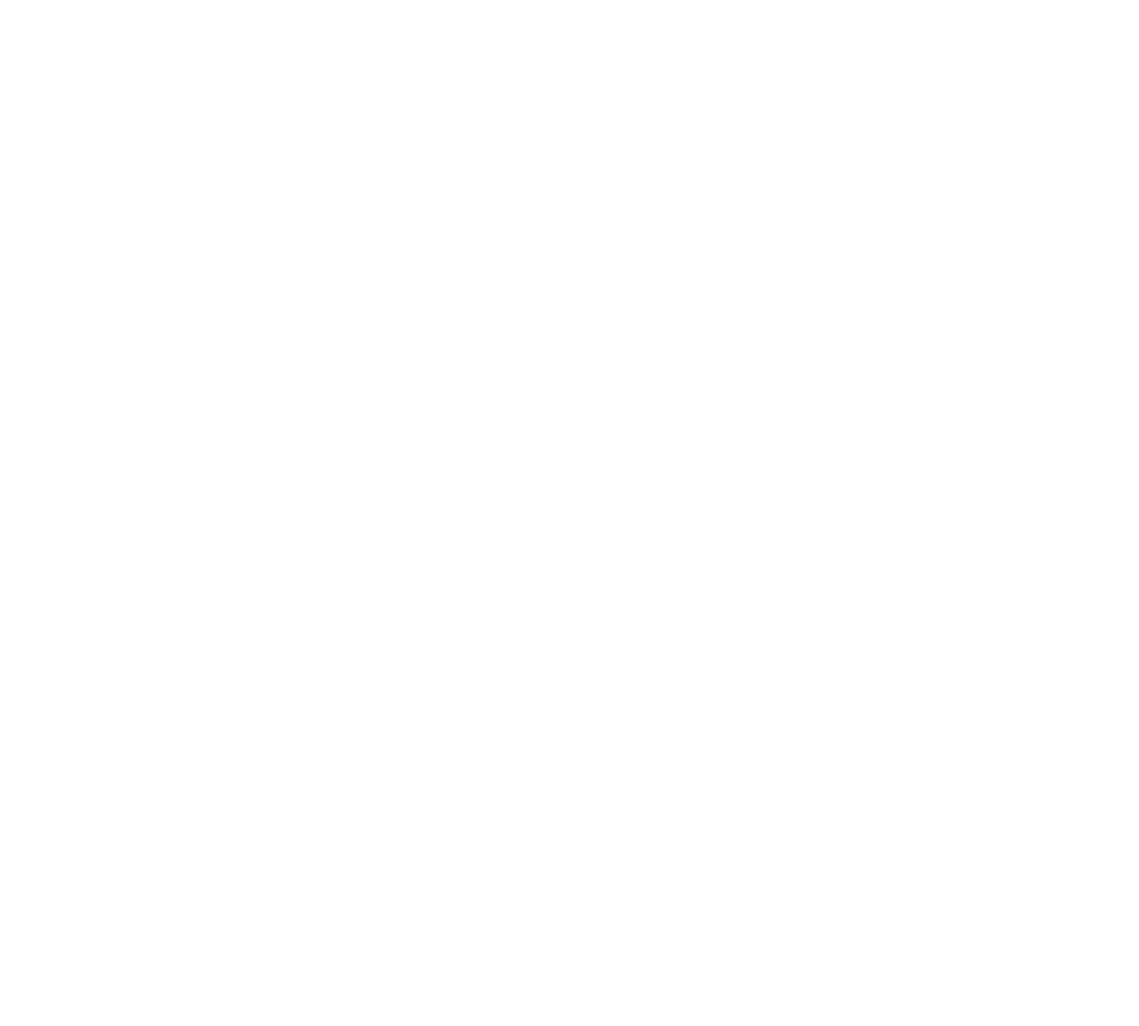
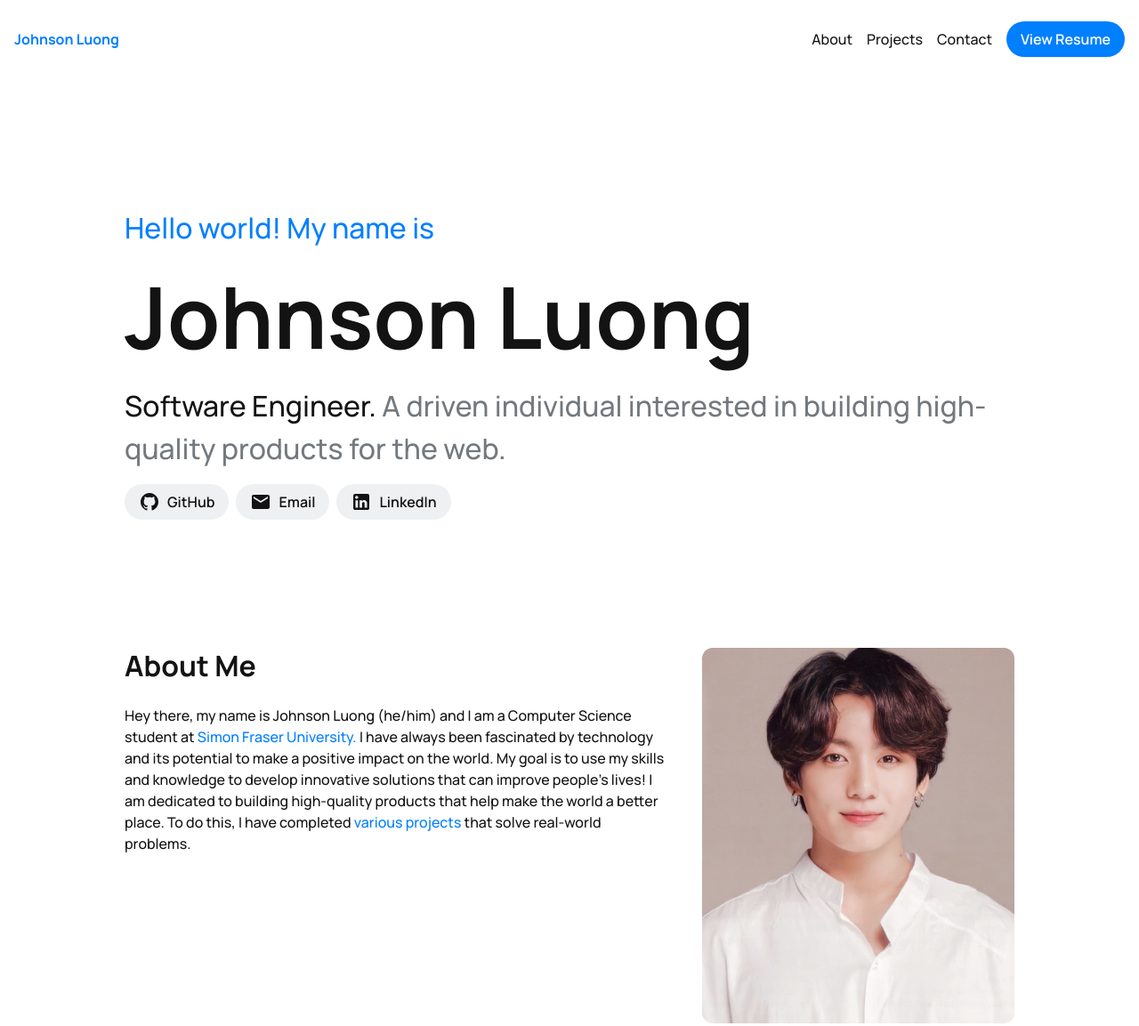
Before and after one commit to JohnsonL111/workshop-portfolio, a plain HTML site: page index.html in a window 1280 px wide. Shown: the top 1153 px of the page at 89% size. Before the commit the page ends 800 px from the top, so only its background shows below. Drawn offline with Linux system fonts and the light colour scheme.

Commit message:
fix: use final files

```diff
--- a/index.html
+++ b/index.html
@@ -0,0 +1,91 @@
+<!DOCTYPE html>
+<html lang="en">
+
+<head>
+  <meta charset="UTF-8" />
+  <meta http-equiv="X-UA-Compatible" content="IE=edge" />
+  <meta name="viewport" content="width=device-width, initial-scale=1.0" />
+  <link rel="stylesheet" type="text/css" href="default.css" />
+
+  <link rel="stylesheet" type="text/css" href="style.css" />
+  <title>Portfolio</title>
+</head>
+
+<body>
+  <header class="container header">
+    <div class="header--title">
+      <p class="header--name"><b>Johnson Luong</b></p>
+
+      <button id="menu-btn">
+        <img src="./assets/icons/icon-menu.svg" alt="Menu Icon">
+      </button>
+    </div>
+    <nav>
+      <ul>
+        <li><a href="#about">About</a></li>
+        <li><a href="#projects">Projects</a></li>
+        <li><a href="#contact">Contact</a></li>
+        <li><a href="#" class="btn">View Resume</a></li>
+      </ul>
+
+    </nav>
+  </header>
+
+  <main>
+    <section class="content-container" id="hero">
+      <p class="hero--intro-text">Hello world! My name is</p>
+      <h1>Johnson Luong</h1>
+      <p class="hero--description">
+        <span>Software Engineer.</span> A driven individual interested in building high-quality products for the web.
+      </p>
+      <div class="hero--social-links">
+        <a href="#" class="btn">
+          <img src="./assets/icons/icon-github.svg" alt="GitHub Icon">
+          GitHub</a>
+        <a href="#" class="btn">
+          <img src="./assets/icons/icon-email.svg" alt="Email Icon">
+          Email</a>
+        <a href="#" class="btn">
+          <img src="./assets/icons/icon-linkedin.svg" alt="LinkedIn Icon">
+          LinkedIn</a>
+      </div>
+    </section>
+
+    <section class="content-container" id="about">
+      <div class="about--content">
+        <div>
+          <h2>About Me</h2>
+          <p>Hey there, my name is Johnson Luong (he/him) and I am a Computer Science student at <a
+              href="https://sfu.ca">Simon Fraser
+              University.</a> I have always been fascinated by technology and its potential to make a positive impact on
+            the
+            world.
+
+            My goal is to use my skills and knowledge to develop innovative solutions that can improve people's lives! I
+            am dedicated to building high-quality products that help make the world a better place. To do this, I have
+            completed <a href="#projects">various projects</a> that solve real-world problems.</p>
+        </div>
+      </div>
+      <img src="./assets/profile.jpg" alt="Sebastian Lee's profile image">
+
+    </section>
+
+    <section class="content-container" id="projects">
+      <h2>Projects</h2>
+      <div class="project--item">
+        <img src="./assets/project-1-img.png" alt="Project image">
+        <div class="project--item--description">
+          <h3>SFU Surge Website v2</h3>
+          <p>The official website of SFU Surge</p>
+          <div class="project--item--actions">
+            <a href="#" class="btn">View Project</a>
+            <a href="#" class="btn secondary">View Site</a>
+          </div>
+        </div>
+      </div>
+    </section>
+  </main>
+  <script src="script.js"></script>
+</body>
+
+</html>
--- a/script.js
+++ b/script.js
@@ -0,0 +1,10 @@
+const menuBtn = document.querySelector("#menu-btn");
+const nav = document.querySelector("header.header nav");
+
+menuBtn.addEventListener("click", function () {
+  if (nav.style.display === "none") {
+    nav.style.display = "flex";
+  } else {
+    nav.style.display = "none";
+  }
+});
--- a/style.css
+++ b/style.css
@@ -35,3 +35,258 @@
 }
 
 /* ----------------------------------------- Variable End */
+/* ----------------------------------------- Global Start*/
+
+html,
+body {
+  scroll-behavior: smooth;
+  font-family: "Manrope", sans-serif;
+  font-weight: 500;
+  background-color: var(--color-neutral-white);
+  color: var(--color-neutral-black);
+}
+
+main {
+  display: flex;
+  flex-direction: column;
+  gap: 6rem;
+  padding: 9rem 1rem;
+}
+
+.container {
+  max-width: var(--container-max-width);
+  margin: auto;
+}
+
+.content-container {
+  max-width: var(--content-container-max-width);
+  margin: auto;
+}
+
+h1, h2, h3 {
+  font-weight: 700;
+  line-height: 125%;
+}
+
+h1 {
+  font-size: 2.75rem;
+}
+
+h2 {
+  font-size: 2rem;
+}
+
+h3 {
+  font-size: 1.5rem;
+}
+
+a {
+  text-decoration: none;
+  color: var(--color-primary-5);
+}
+
+a:hover {
+  text-decoration: underline;
+}
+
+.btn {
+  background-color: var(--color-primary-5);
+  color: var(--color-neutral-white);
+  border: none;
+  padding-left: 1rem;
+  padding-right: 1rem;
+  height: 2.5rem;
+  display: flex;
+  align-items: center;
+  gap: 0.5rem;
+  border: none;
+  border-radius: 4rem;
+  font-weight: 600;
+  transition: transform 0.25s;
+}
+
+.btn:hover {
+  text-decoration: none;
+  transform: translateY(-0.2em);
+}
+
+.btn.secondary {
+  background-color: var(--color-neutral-white);
+  color: var(--color-neutral-black);
+  border: 1px solid black;
+}
+
+.btn.inverted {
+  background-color: var(--color-neutral-white);
+  color: var(--color-primary-6);
+}
+
+@media only screen and (min-width: 768px) {
+  main {
+    gap: 9rem;
+  }
+
+  h1 {
+    font-size: 6rem;
+  }
+}
+/* ----------------------------------------- Global End */
+/* ----------------------------------------- Header Start */
+header.header {
+  display: flex;
+  flex-direction: column;
+  padding: 1.5rem 1rem;
+  gap: 1rem;
+}
+
+.header--title {
+  display: flex;
+  justify-content: space-between;
+  align-items: center;
+}
+
+.header--name {
+  color: var(--color-primary-5);
+}
+
+
+header.header nav {
+  display: none;
+}
+
+header.header nav ul {
+  display: flex;
+  list-style: none;
+  align-items: center;
+  gap: 1rem;
+  padding-left: 0;
+  flex-wrap: wrap;
+}
+
+header.header nav ul li a {
+  color: var(--color-neutral-black);
+}
+
+header.header nav ul li a.btn {
+  color: var(--color-neutral-white);
+}
+
+#menu-btn {
+  background: none;
+  border: none;
+}
+
+@media only screen and (min-width: 768px) {
+  header.header {
+    display: flex;
+    flex-direction: row;
+    justify-content: space-between;
+    /* align-items: flex-end; */
+  }
+
+  header.header nav {
+    display: block;
+  }
+
+  #menu-btn {
+    display: none;
+  }
+}
+/* ----------------------------------------- Header End */
+/* ----------------------------------------- Hero Start */
+#hero.content-container {
+  display: flex;
+  flex-direction: column;
+  gap: 1rem;
+}
+
+.hero--intro-text, .hero--description {
+  font-size: 1.5rem;
+}
+
+.hero--intro-text {
+  color: var(--color-primary-5);
+}
+
+.hero--description {
+  color: var(--color-neutral-7);
+}
+
+.hero--description span {
+  color: var(--color-neutral-black);
+}
+
+.hero--social-links {
+  display: flex;
+  flex-wrap: wrap;
+  gap: 0.5rem;
+}
+
+.hero--social-links a {
+  background-color: var(--color-neutral-0);
+  color: var(--color-neutral-black);
+}
+
+@media only screen and (min-width: 768px) {
+ .hero--intro-text, .hero--description {
+  font-size: 2rem;
+ }
+
+}
+/*
+----------------------------------------- Hero End */
+
+
+/*
+----------------------------------------- About Start */
+#about.content-container, .about--content {
+  display: flex;
+  flex-direction: column;
+  gap: 2.5rem;
+}
+
+.about--content > div {
+  display: flex;
+  flex-direction: column;
+  gap: 1.5rem;
+}
+
+@media only screen and (min-width: 768px) {
+  #about.content-container {
+    flex-direction: row;
+  }
+}
+/*
+----------------------------------------- About End */
+/* ----------------------------------------- Projects Start */
+#projects.content-container {
+  display: flex;
+  flex-direction: column;
+  gap: 1.5rem;
+}
+
+.project--item {
+  display: flex;
+  flex-direction: column;
+  gap: 1.5rem;
+}
+
+.project--item--description {
+  display: flex;
+  flex-direction: column;
+  gap: 1rem;
+}
+
+.project--item--actions {
+  display: flex;
+  gap: 0.5rem;
+}
+
+@media only screen and (min-width: 768px) {
+  .project--item {
+    flex-direction: row;
+    align-items: center;
+    gap: 4rem;
+  }
+}
+/* ----------------------------------------- Projects End */
```
Also changed, not shown: 1 other file.
